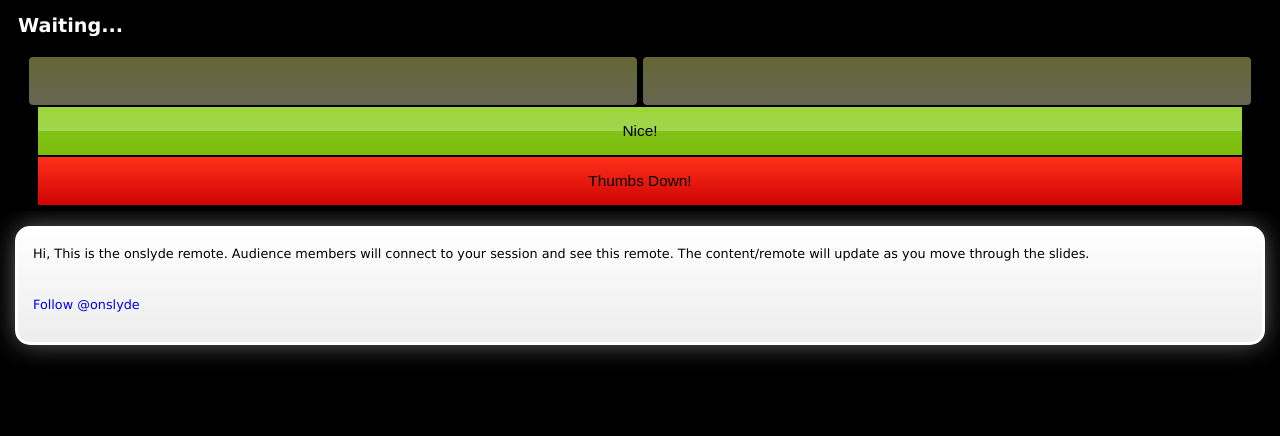
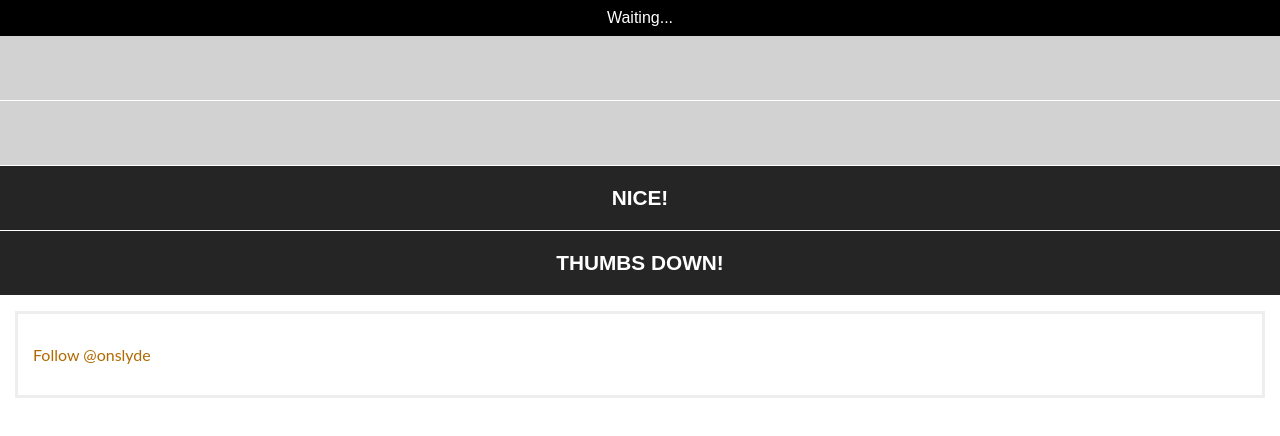
Before and after one commit to onslyde/onslyde, a plain HTML site: page remote.html in a window 1280 px wide. Drawn offline with Linux system fonts and the light colour scheme; no server answers.

Commit message:
new onslyde remote for general use

```diff
--- a/css/deck/remote.css
+++ b/css/deck/remote.css
@@ -1,20 +1,49 @@
 body {
-  background-color: #000;
+  background-color: #fff;
+  font-family: 'Lato', sans-serif;
+  color: #fff;
+  margin: 0;
+  padding: 0;
 }
 
 html {
   height: 100%;
 }
 
-body {
-  margin: 0;
-  padding: 0;
-  height: 100%;
-  font: 80% / 1.5em "Lucida Sans Unicode", "Lucida Grande", Geneva, Verdana, Arial, sans-serif;
+a {
+  text-decoration: none;
+  color: #B16A00;
 }
 
-a {
-  text-decoration: none;
+h2#vote-label {
+  font-family: 'Lato-Light', sans-serif;
+  font-size: 1rem;
+  color: #fff;
+  text-align: center;
+  margin: 0;
+  padding: 3px 0 3px 0;
+  font-weight: normal;
+  background-color: #000;
+}
+
+@font-face {
+  font-family: 'entypo';
+  src: url('http://onslyde.com/css/entypo/entypo-social.eot');
+  src: url('http://onslyde.com/css/entypo/entypo-social.eot?#iefix') format('embedded-opentype'), url('http://onslyde.com/css/entypo/entypo-social.woff') format('woff'), url('http://onslyde.com/css/entypo/entypo-social.ttf') format('truetype'), url('http://onslyde.com/css/entypo/entypo-social.svg#entypo') format('svg');
+  font-weight: normal;
+  font-style: normal;
+}
+
+i.pictogram {
+  font-family: "entypo";
+  display: inline-block;
+  font-size: 2.5em;
+  line-height: .6;
+  overflow: hidden;
+  vertical-align: middle;
+  font-style: normal;
+  font-weight: 100;
+  -webkit-font-smoothing: antialiased;
 }
 
 /*************************************************
@@ -33,7 +62,7 @@ Mobile Device Page Setup
 }
 
 #slide-group-container {
-  position:absolute;
+  position: absolute;
   overflow: hidden;
 }
 
@@ -53,23 +82,15 @@ Mobile Device Page Setup
 
 .slide {
   position: absolute;
-  background-color: #ececec;
-  border-radius: 15px;
-  border: 3px solid white;
+  background-color: #fff;
+  border: 3px solid #eee;
   margin: 35px;
-  padding:  15px;
-  bottom:0;
-  top:0;
-  left:0;
-  right:0;
+  padding: 15px;
+  bottom: 0;
+  top: 0;
+  left: 0;
+  right: 0;
   width: auto;
-  -moz-box-shadow: 0 0 27px -3px #777;
-  -webkit-box-shadow: 0 0 27px -3px #777;
-  box-shadow: 0 0 27px -3px #777;
-  background: -moz-linear-gradient(top,  rgba(255,255,255,1) 0%, rgba(246,246,246,1) 47%, rgba(237,237,237,1) 100%); /* FF3.6+ */
-  background: -webkit-gradient(linear, left top, left bottom, color-stop(0%,rgba(255,255,255,1)), color-stop(47%,rgba(246,246,246,1)), color-stop(100%,rgba(237,237,237,1))); /* Chrome,Safari4+ */
-  background: -webkit-linear-gradient(top,  rgba(255,255,255,1) 0%,rgba(246,246,246,1) 47%,rgba(237,237,237,1) 100%); /* Chrome10+,Safari5.1+ */
-  background: linear-gradient(top,  rgba(255,255,255,1) 0%,rgba(246,246,246,1) 47%,rgba(237,237,237,1) 100%); /* W3C */
 }
 
 /*************************************************
@@ -125,16 +146,15 @@ Device Specific Styles
 nav.primary > ul {
   text-align: center;
   margin: 0;
-  padding:  0;
+  padding: 0;
   /*position: absolute;*/
   /*top: 0;*/
 }
 
 nav.primary > ul li {
+  margin: 0;
+  padding: 0;
   list-style: none;
-  /*display: inline;*/
-  padding: 5px;
-  /*border: 1px solid #fff;*/
 }
 
 nav.primary > ul li a {
@@ -145,10 +165,10 @@ nav.primary > ul li a {
 
 .slide {
   margin: 15px;
-  bottom:auto;
-  top:0;
-  left:0;
-  right:0;
+  bottom: auto;
+  top: 0;
+  left: 0;
+  right: 0;
   width: auto;
 }
 
@@ -166,85 +186,68 @@ nav.primary > ul li a {
   opacity: 0;
 }
 
+#disagree,
+#agree,
 #option1,
-#option2,
-#previousSlide,
-#nextSlide{
-  border-radius: 5px;
-  background: -moz-linear-gradient(top, #ffff88 0%, #ffffc9 100%); /* FF3.6+ */
-  background: -webkit-gradient(linear, left top, left bottom, color-stop(0%,#ffff88), color-stop(100%,#ffffc9)); /* Chrome,Safari4+ */
-  background: -webkit-linear-gradient(top, #ffff88 0%,#ffffc9 100%); /* Chrome10+,Safari5.1+ */
-  background: -o-linear-gradient(top, #ffff88 0%,#ffffc9 100%); /* Opera 11.10+ */
-  background: -ms-linear-gradient(top, #ffff88 0%,#ffffc9 100%); /* IE10+ */
-  background: linear-gradient(top, #ffff88 0%,#ffffc9 100%); /* W3C */
-  padding: 15px 0;
-  width: 48%;
-  font-size: 1.2em;
-  border:  1px solid black;
+#option2 {
+  font-family: 'Lato-Bold', sans-serif;
+  color: #fff;
+  padding: 20px 0;
+  width: 100%;
+  font-size: 1.3rem;
+  font-weight: 700;
+  border: 0;
+  border-bottom: 1px solid #fff;
+  margin: 0;
+  background-color: #252525;
+  text-transform: uppercase;
   -webkit-appearance: none;
+  border-radius: 0;
 }
 
-#previousSlide,
-#nextSlide{
-  padding:  45px 0;
-  background: -moz-linear-gradient(top,  rgba(255,255,255,1) 0%, rgba(246,246,246,1) 47%, rgba(237,237,237,1) 100%); /* FF3.6+ */
-  background: -webkit-gradient(linear, left top, left bottom, color-stop(0%,rgba(255,255,255,1)), color-stop(47%,rgba(246,246,246,1)), color-stop(100%,rgba(237,237,237,1))); /* Chrome,Safari4+ */
-  background: -webkit-linear-gradient(top,  rgba(255,255,255,1) 0%,rgba(246,246,246,1) 47%,rgba(237,237,237,1) 100%); /* Chrome10+,Safari5.1+ */
-  background: linear-gradient(top,  rgba(255,255,255,1) 0%,rgba(246,246,246,1) 47%,rgba(237,237,237,1) 100%); /* W3C */
+#speak {
+  border-bottom: 0;
 }
 
-#disagree {
-  padding: 15px 0;
-  width: 95%;
-  font-size: 1.2em;
-  border:  1px solid black;
-  -webkit-appearance: none;
-  background: -moz-linear-gradient(top, #ff3019 0%, #cf0404 100%); /* FF3.6+ */
-  background: -webkit-gradient(linear, left top, left bottom, color-stop(0%,#ff3019), color-stop(100%,#cf0404)); /* Chrome,Safari4+ */
-  background: -webkit-linear-gradient(top, #ff3019 0%,#cf0404 100%); /* Chrome10+,Safari5.1+ */
-  background: -o-linear-gradient(top, #ff3019 0%,#cf0404 100%); /* Opera 11.10+ */
-  background: -ms-linear-gradient(top, #ff3019 0%,#cf0404 100%); /* IE10+ */
-  background: linear-gradient(top, #ff3019 0%,#cf0404 100%); /* W3C */
+.auth-holder {
+  width: 100%;
+  text-align: center;
+  margin: 10px 0 0 0;
 }
 
-#browser > h2 {
+#authorize-button {
+  font-family: 'Lato-Light', sans-serif;
   color: #fff;
-  padding:  0 0 0 18px;
+  padding: 3px 5px;
+  width: auto;
+  font-size: 1rem;
+  border: 0;
+  border-radius: 3px;
+  margin: 5px auto 0 auto;
+  background-color: #252525;
+  text-transform: uppercase;
 }
 
-#agree,
-#speak {
-  padding: 15px 0;
-  width: 95%;
-  font-size: 1.2em;
-  border:  1px solid black;
-  background: #8fc800; /* Old browsers */
-  background: #9dd53a; /* Old browsers */
-  background: -moz-linear-gradient(top,  #9dd53a 0%, #a1d54f 50%, #80c217 51%, #7cbc0a 100%); /* FF3.6+ */
-  background: -webkit-gradient(linear, left top, left bottom, color-stop(0%,#9dd53a), color-stop(50%,#a1d54f), color-stop(51%,#80c217), color-stop(100%,#7cbc0a)); /* Chrome,Safari4+ */
-  background: -webkit-linear-gradient(top,  #9dd53a 0%,#a1d54f 50%,#80c217 51%,#7cbc0a 100%); /* Chrome10+,Safari5.1+ */
-  background: -o-linear-gradient(top,  #9dd53a 0%,#a1d54f 50%,#80c217 51%,#7cbc0a 100%); /* Opera 11.10+ */
-  background: -ms-linear-gradient(top,  #9dd53a 0%,#a1d54f 50%,#80c217 51%,#7cbc0a 100%); /* IE10+ */
-  background: linear-gradient(top,  #9dd53a 0%,#a1d54f 50%,#80c217 51%,#7cbc0a 100%); /* W3C */
-
-
+#from-slide {
+  color: #252525;
 }
 
 #from-slide img {
-  width: 100%;
+  float: left;
+  max-width: 100%;
 }
 
 #roulette {
   background-color: red;
   position: absolute;
-  top:0;
-  bottom:0;
-  right:0;
-  left:0;
+  top: 0;
+  bottom: 0;
+  right: 0;
+  left: 0;
   vertical-align: middle;
   text-align: center;
   display: none;
-  z-index:10;
+  z-index: 10;
 }
 
 #roulette p {
@@ -253,3 +256,29 @@ nav.primary > ul li a {
   font-weight: bold;
   line-height: 1em;
 }
+
+nav.primary li.logo-banner {
+  background-color: #000;
+  text-align: center;
+  padding: 6px 0 6px 0;
+}
+
+.tweet-button {
+  font-size: 1rem;
+  border: 1px solid #ccc;
+  -moz-box-shadow: 3px 3px 0px -1px #ccc;
+  -webkit-box-shadow: 3px 3px 0px -1px #ccc;
+  box-shadow: 3px 3px 0px -1px #ccc;
+  padding: 10px 9px;
+  display: inline-block;
+}
+
+.currently-speaking {
+  display: inline-block;
+  font-weight: 300;
+}
+
+.speaker-name {
+  display: block;
+  margin: 5px;
+}
--- a/js/deck/remote.js
+++ b/js/deck/remote.js
@@ -12,16 +12,16 @@ disablePoll();
 option1.onclick = function(event) {
   _gaq.push(['_trackEvent', 'onslyde-option1', 'vote']);
   sendVote(event,option1.value);
-  option1.value = '';
-  option2.value = '';
+  option1.value = 'Vote Received';
+  option2.value = 'Vote Received';
   return false;
 };
 
 option2.onclick = function(event) {
   _gaq.push(['_trackEvent', 'onslyde-option2', 'vote']);
   sendVote(event,option2.value);
-  option1.value = '';
-  option2.value = '';
+  option1.value = 'Vote Received';
+  option2.value = 'Vote Received';
   return false;
 };
 
@@ -55,8 +55,8 @@ agree.onclick = function(event) {
 function disablePoll(){
   option1.disabled = true;
   option2.disabled = true;
-  option1.style.opacity = .4;
-  option2.style.opacity = .4;
+  option1.style.opacity = .2;
+  option2.style.opacity = .2;
   //voteLabel.style.opacity = .4;
   voteLabel.innerHTML = 'Waiting...';
 }
@@ -75,8 +75,8 @@ function enablePoll(e){
 function enableSentiment(){
   disagree.disabled = false;
   agree.disabled = false;
-  disagree.value = 'Agree';
-  agree.value = 'Disagree';
+  disagree.value = 'Disagree';
+  agree.value = 'Agree';
   disagree.style.opacity = 1;
   agree.style.opacity = 1;
 }
--- a/remote.html
+++ b/remote.html
@@ -30,9 +30,10 @@
 <div id="roulette"></div>
 <div id="browser">
 
-  <h2 id="vote-label">Get Ready!</h2>
+
   <nav class="primary">
     <ul>
+      <li class="logo-banner"><h2 id="vote-label">Get Ready!</h2></li>
       <li>
         <input id="option1" class="button" type="submit" value="" />
         <input id="option2" class="button" type="submit" value="" />
@@ -49,12 +50,10 @@
 
       <div id="about-page" class="slide">
         <div id="from-slide">
-          Hi, This is the onslyde remote. Audience members will connect to your session and see this remote. The content/remote will update as you move through the slides.
+
         </div>
         <p>
-
-          <br/>
-          <a href="https://twitter.com/onslyde" target="_blank">Follow @onslyde</a>
+          <a href="https://twitter.com/edgeconf" target="_blank">Follow @onslyde</a>
         </p>
 
       </div>
```
